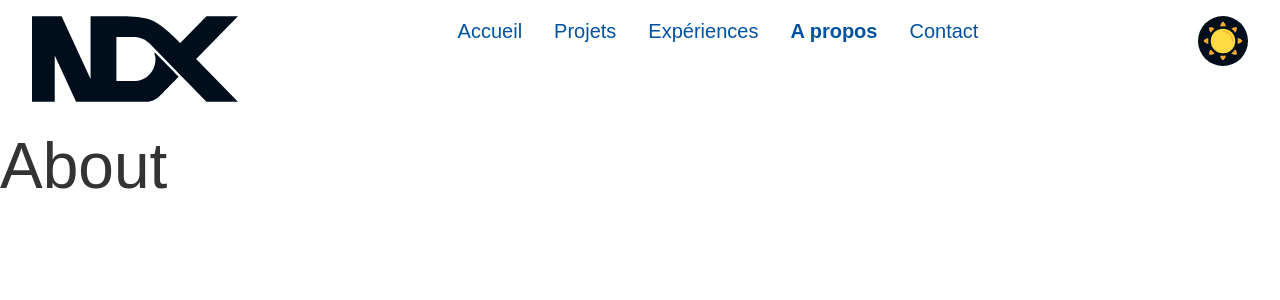
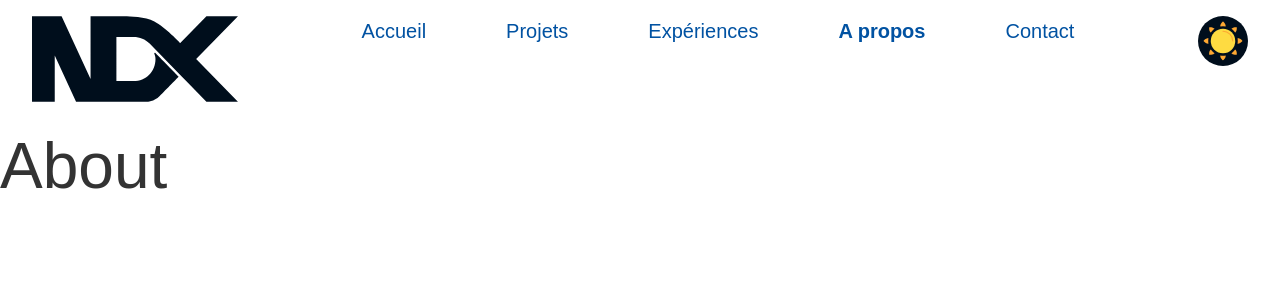
Before and after one commit to NicolasD09/portfolio, a Nuxt app: page /about in a window 1280 px wide. Shown: the top 300 px of the page. Built offline with nearby package versions, Linux system fonts and the light colour scheme; what v-hotkey would draw is missing.

Commit message:
fixed link spacing + responsive

```diff
--- a/components/Navbar/Navbar.vue
+++ b/components/Navbar/Navbar.vue
@@ -11,23 +11,23 @@
         </svg>
       </div>
       <div class="hidden lg:block">
-        <nuxt-link class="mx-4" to="/">
+        <nuxt-link class="xl:mx-10 lg:mx-6" to="/">
           <span class="text-xl">Accueil</span>
         </nuxt-link>
 
-        <nuxt-link class="mx-4" to="/projets">
+        <nuxt-link class="xl:mx-10 lg:mx-6" to="/projets">
           <span class="text-xl">Projets</span>
         </nuxt-link>
 
-        <nuxt-link class="mx-4" to="/experiences">
+        <nuxt-link class="xl:mx-10 lg:mx-6" to="/experiences">
           <span class="text-xl">Expériences</span>
         </nuxt-link>
 
-        <nuxt-link class="mx-4" to="/about">
+        <nuxt-link class="xl:mx-10 lg:mx-6" to="/about">
           <span class="text-xl">A propos</span>
         </nuxt-link>
 
-        <nuxt-link class="mx-4" to="/contact">
+        <nuxt-link class="xl:mx-10 lg:mx-6" to="/contact">
           <span class="text-xl">Contact</span>
         </nuxt-link>
       </div>
```
